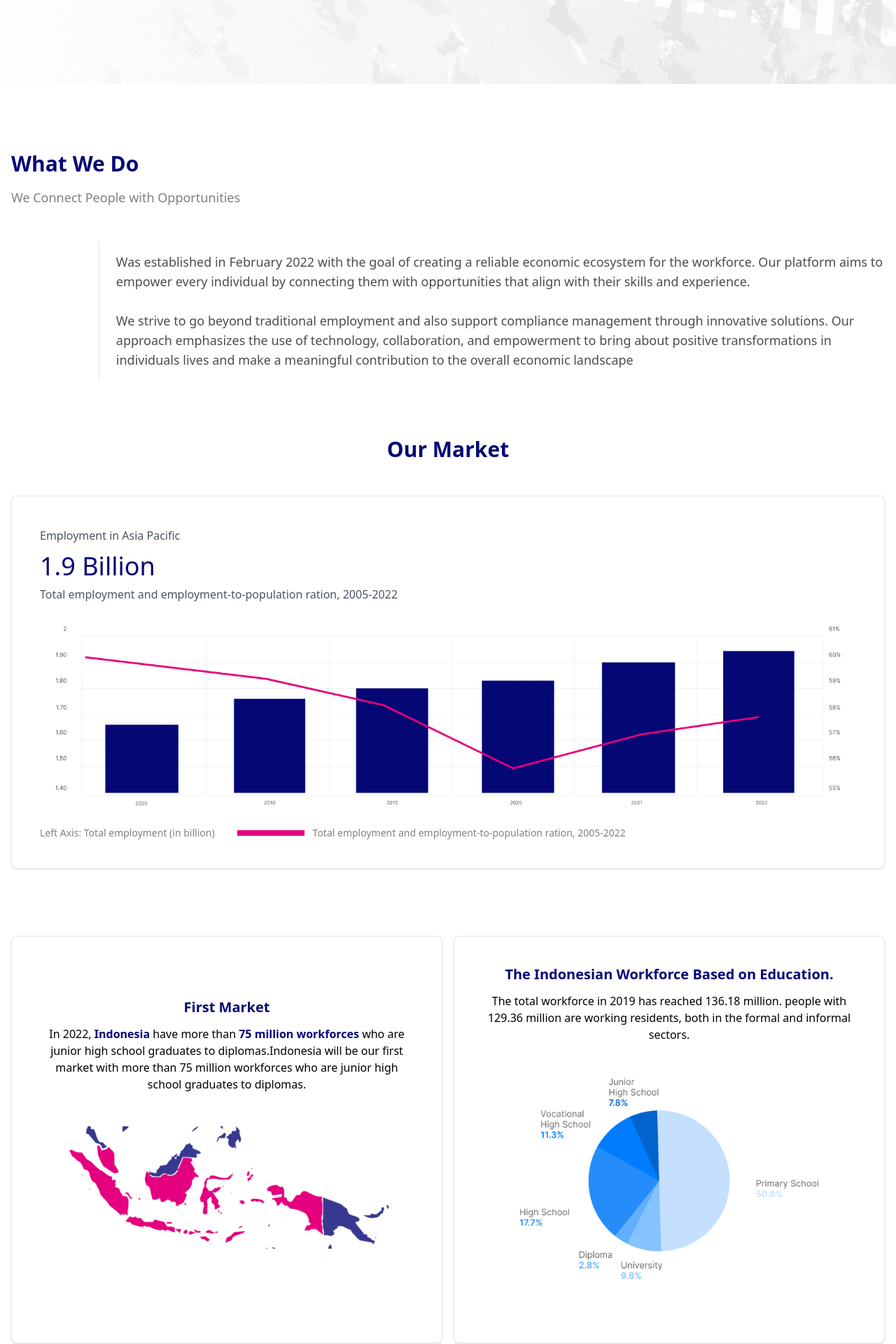
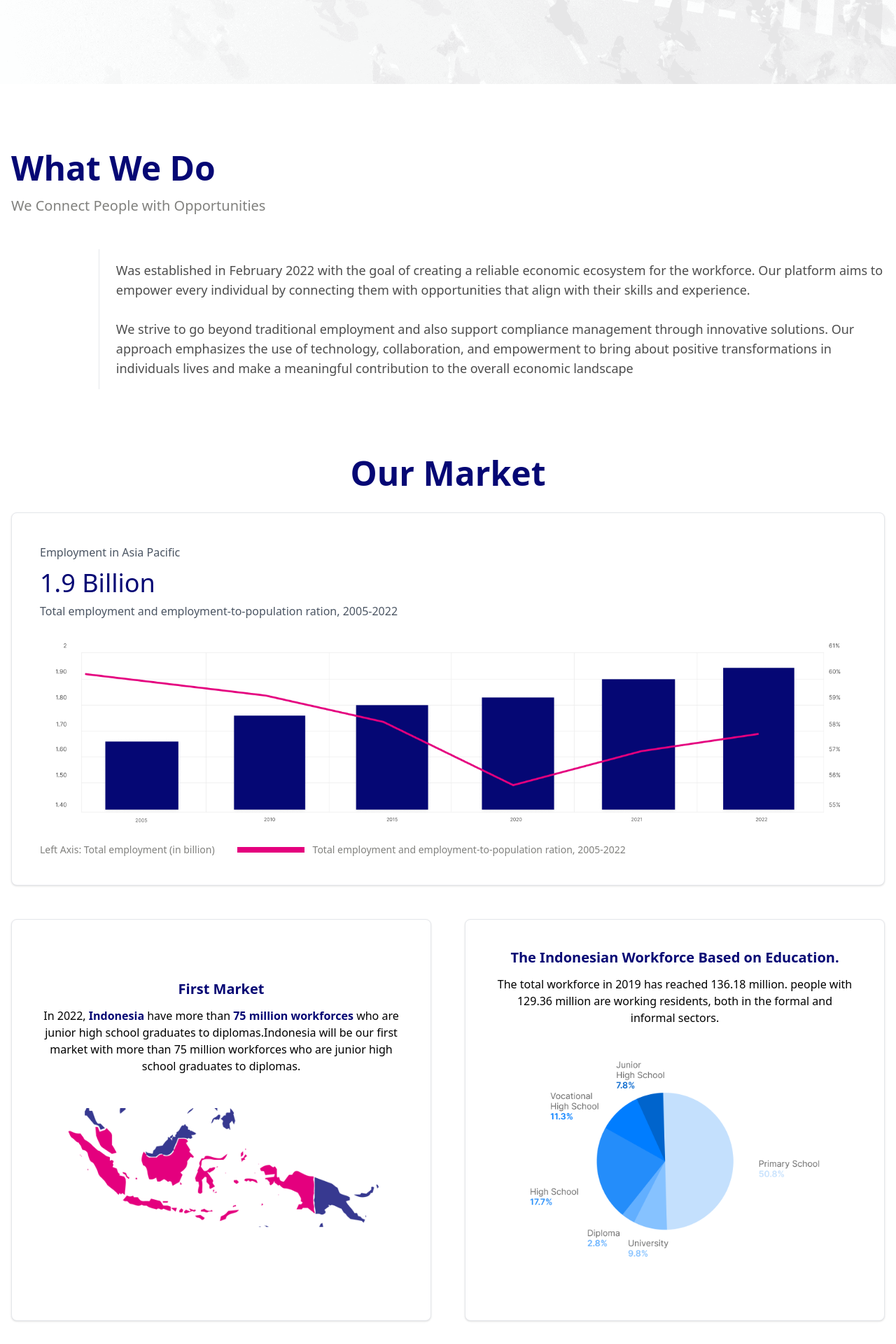
Before and after one commit to riskyshn/Jobseeker-Company-Testing, a Next.js app: page / in a window 1280 px wide. Shown: the part 680-2600 px from the top of the page at 70% size. Built offline with nearby package versions, Linux system fonts and the light colour scheme.

Commit message:
🖥️ wip: update section spacing and text sizes.

```diff
--- a/src/components/pages/home/our-market.tsx
+++ b/src/components/pages/home/our-market.tsx
@@ -12,13 +12,13 @@ const OurMarket = () => {
   const text = getTranslation(lang as "en" | "id");
 
   return (
-    <>
-      <div className="py-12">
-        <h2 className="text-3xl font-bold text-center text-secondary">
-          {text["our-market"]}
-        </h2>
+    <section className="flex flex-col gap-12">
+      <div className="w-full">
+        <Container>
+          <h2 className="text-5xl font-bold text-center text-secondary mb-8">
+            {text["our-market"]}
+          </h2>
 
-        <Container className="mt-12">
           <div className="mt-4 bg-white p-4 md:p-10 shadow-custom rounded-lg md:leading-8">
             <span className="text-gray-600 text-sm md:text-base">
               {text.employment}
@@ -39,7 +39,7 @@ const OurMarket = () => {
             <Image
               src={OurMarketChartMobile}
               alt="Our Market Chart"
-              className="mt-8 md:hidden block"
+              className="mt-8 md:hidden block w-full"
             />
 
             <div className="mt-4  text-muted md:flex text-[10px] md:text-sm items-center gap-8">
@@ -53,9 +53,9 @@ const OurMarket = () => {
         </Container>
       </div>
 
-      <div className="py-12">
+      <div className="w-full">
         <Container>
-          <div className="grid grid-cols-1 md:grid-cols-2 gap-4">
+          <div className="grid grid-cols-1 md:grid-cols-2 gap-12">
             <div className="bg-white shadow-custom p-6 md:p-10 rounded-lg flex items-center justify-center">
               <div className="text-center">
                 <h2 className="font-semibold text-xl text-secondary">
@@ -98,7 +98,7 @@ const OurMarket = () => {
           </div>
         </Container>
       </div>
-    </>
+    </section>
   );
 };
 
--- a/src/components/pages/home/what-we-do.tsx
+++ b/src/components/pages/home/what-we-do.tsx
@@ -8,15 +8,13 @@ const WhatWeDo = () => {
   const text = getTranslation(lang as "en" | "id");
 
   return (
-    <>
-      <Container className="pt-24 pb-8">
+    <section className="py-24">
+      <Container>
         <div className="md:pb-12 pb-6">
-          <h2 className="text-3xl text-secondary font-semibold">
+          <h2 className="text-5xl font-bold text-secondary mb-4">
             {text["what-we-do"]}
           </h2>
-          <span className="text-muted text-lg block mt-4">
-            {text["we-connect"]}
-          </span>
+          <p className="text-muted text-xl">{text["we-connect"]}</p>
         </div>
         <div className="md:flex md:items-center ">
           <div className="hidden md:w-[10%] md:block"></div>
@@ -36,7 +34,7 @@ const WhatWeDo = () => {
           </div>
         </div>
       </Container>
-    </>
+    </section>
   );
 };
 
```
